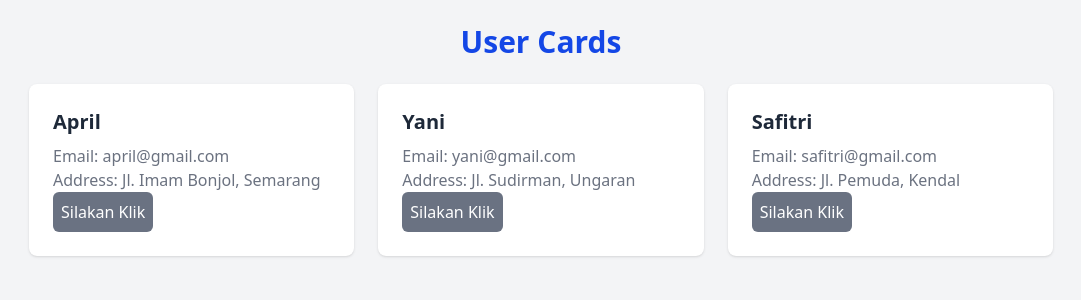
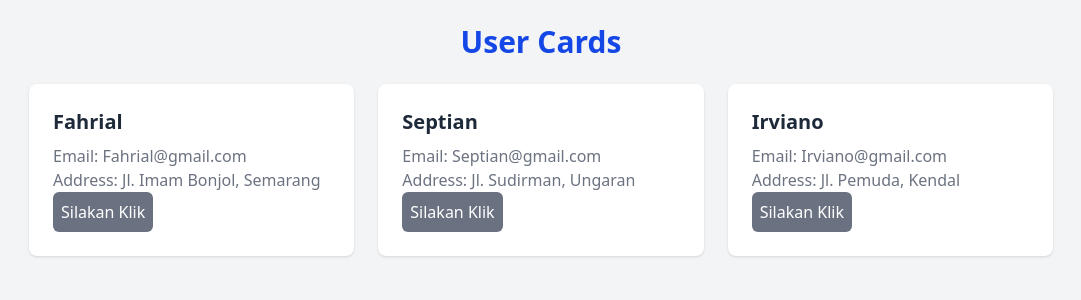
Before and after one commit to FahrialSepIrvano/admin-ui, a React app: page / in a window 1280 px wide. Shown: the top 300 px of the page, without its empty margins (99-1180 px from the left). Built offline with nearby package versions, Linux system fonts and the light colour scheme; the HTML template or start-up script is replaced by a standard one.

Commit message:
update minggu ke6

```diff
--- a/components/Exercise.jsx
+++ b/components/Exercise.jsx
@@ -10,20 +10,20 @@ function Exercise() {
         </h1>
         <div className="grid md:grid-cols-2 lg:grid-cols-3 gap-6 max-w-5xl mx-auto">
           <UserCard
-            name="April"
-            email="april@gmail.com"
+            name="Fahrial"
+            email="Fahrial@gmail.com"
             street="Jl. Imam Bonjol"
             city="Semarang"
           />
           <UserCard
-            name="Yani"
-            email="yani@gmail.com"
+            name="Septian"
+            email="Septian@gmail.com"
             street="Jl. Sudirman"
             city="Ungaran"
           />
           <UserCard
-            name="Safitri"
-            email="safitri@gmail.com"
+            name="Irviano"
+            email="Irviano@gmail.com"
             street="Jl. Pemuda"
             city="Kendal"
           />
```
